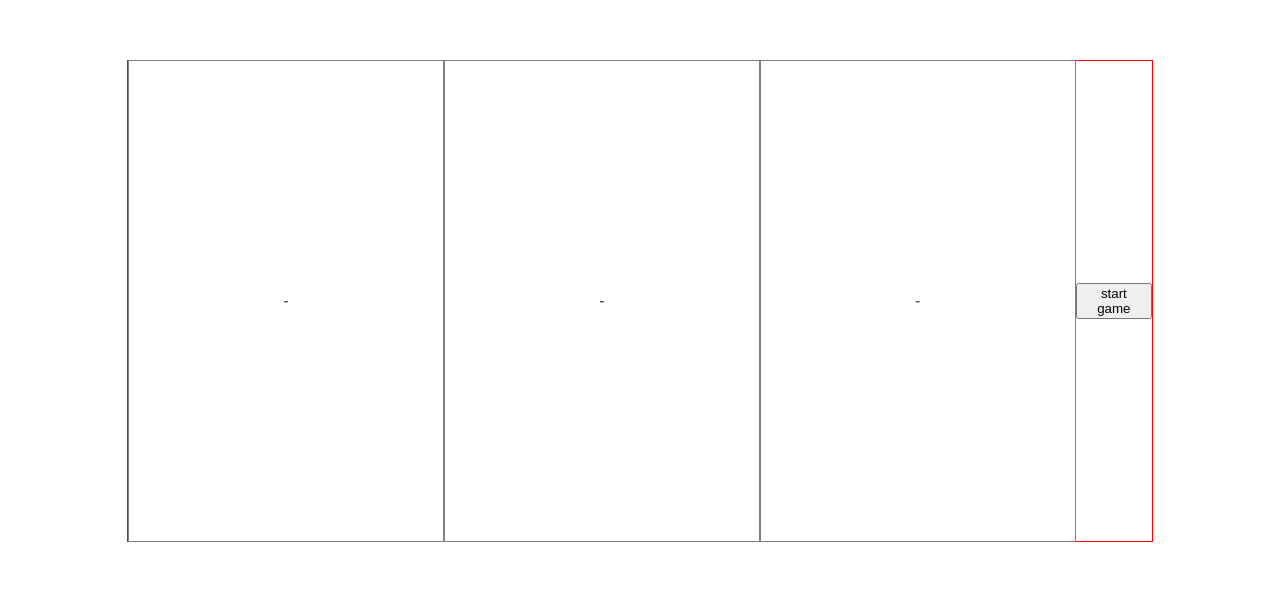
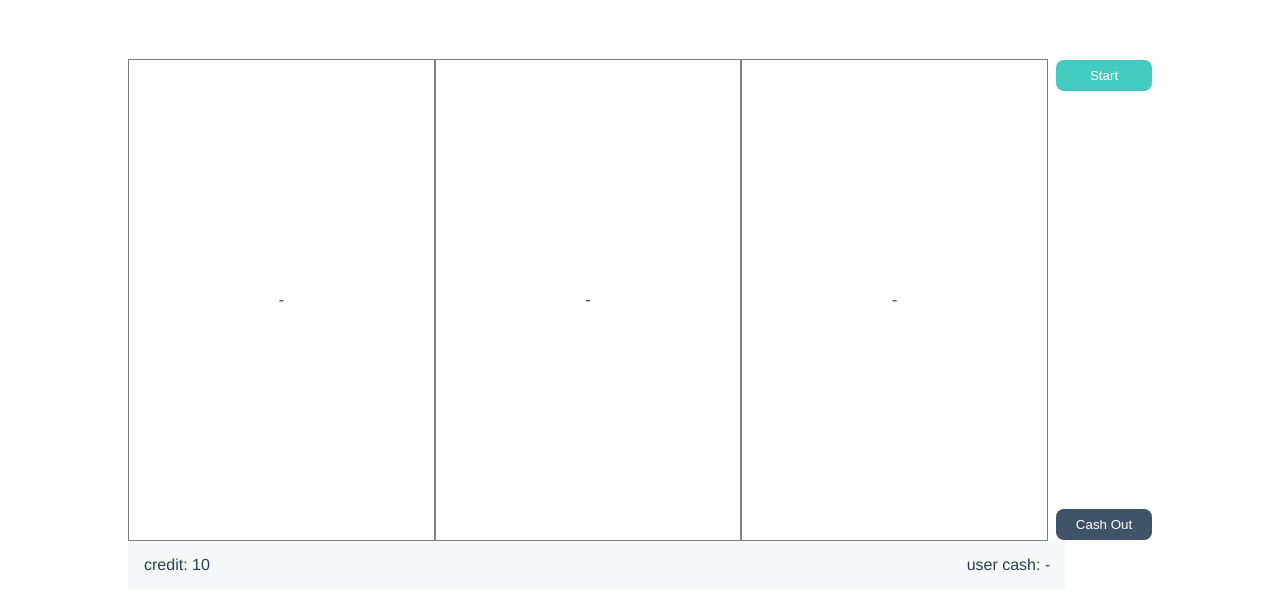
Before and after one commit to NaserAhadi/jackpot-game, a Vue app: page / in a window 1280 px wide. Shown: the top 610 px of the page. Built offline with nearby package versions, Linux system fonts and the light colour scheme.

Commit message:
implement logic of credit and cashout

```diff
--- a/src/components/GameTable.vue
+++ b/src/components/GameTable.vue
@@ -1,5 +1,6 @@
 <template>
-    <div class="container">
+    <div>
+        <main class="container">
             <span class="fruit-block">
                 <component
                     v-if="firstBlockIndex!==null"
@@ -24,32 +25,62 @@
                 />
                 <span v-else>-</span>
             </span>
-        <button @click="startGame()">start game</button>
+            <section class="button-wrapper">
+                <button
+                    @click="startGame()"
+                    class="start-button button"
+                >
+                    Start
+                </button>
+                <button
+                    @click="cashOut()"
+                    class="cash-out-button button"
+                >
+                    Cash Out
+                </button>
+            </section>
+
+        </main>
+        <section class="score-wrapper">
+            <div class="score">
+                <span>
+                    credit:  {{computeUserCredit}}
+                </span>
+                <span>
+                    user cash: {{userCash? `${userCash} $`: '-'}}
+                </span>
+            </div>
+        </section>
     </div>
 </template>
 
 <script>
+import CherrySvg from '../assets/svg/cherry.svg'
 import LemonSvg from '../assets/svg/lemon.svg'
-import CherrySvg from '../assets/svg/cherry.svg'
 import OrangeSvg from '../assets/svg/orange.svg'
 import WaterMelonSvg from '../assets/svg/watermelon.svg'
 
 export default {
     name: 'GameTable',
     computed:{
+        computeUserCredit(){
+            return this.credit
+        }
     },
     components:{
+        CherrySvg,
         LemonSvg,
-        CherrySvg,
         OrangeSvg,
         WaterMelonSvg
     },
     data(){
         return{
-            list: ['LemonSvg', 'CherrySvg', 'CherrySvg', 'WaterMelonSvg'],
+            list: ['CherrySvg','LemonSvg', 'OrangeSvg', 'WaterMelonSvg'],
             firstBlockIndex: null,
             secondBlockIndex: null,
             thirdBlockIndex: null,
+            credit: 10,
+            userCash: null
         }
     },
     methods:{
@@ -57,9 +88,35 @@ export default {
                 return Math.floor(Math.random() * (max - min + 1) + min)
             },
             startGame(){
+                this.allocateRandomNumbers()
+                this.checkUserIsWinner()
+            },
+            allocateRandomNumbers(){
                 this.firstBlockIndex = this.generateRandomNumber(0,3)
                 this.secondBlockIndex = this.generateRandomNumber(0,3)
                 this.thirdBlockIndex = this.generateRandomNumber(0,3)
+            },
+            checkUserIsWinner(){
+                if(this.firstBlockIndex===this.secondBlockIndex && this.firstBlockIndex===this.thirdBlockIndex && this.firstBlockIndex!==null){
+                    this.giveReward()
+                } else {
+                    this.credit --
+                }
+            },
+            giveReward(){
+                if(this.list[this.firstBlockIndex] === 'CherrySvg'){
+                    this.credit += 10
+                } else if(this.list[this.firstBlockIndex] === 'LemonSvg') {
+                    this.credit += 20
+                } else if(this.list[this.firstBlockIndex] === 'OrangeSvg') {
+                    this.credit += 30
+                } else {
+                    this.credit += 40
+                }
+            },
+            cashOut(){
+                this.userCash = this.credit
+                this.credit = 0
             }
     }
 }
@@ -67,7 +124,6 @@ export default {
 
 <style scoped>
 .container{
-    border: 1px solid red;
     height: 60vh;
     width: 80vw;
     margin: auto;
@@ -82,10 +138,52 @@ export default {
 
 .fruit-block{
     border: thin solid gray;
-    width: 32%;
+    width: 30%;
     height: 100%;
     display: flex;
     justify-content: center;
     align-items: center;
 }
+
+.button-wrapper{
+    display: flex;
+    flex-direction: column;
+    height: 100%;
+    justify-content: space-between;
+}
+
+.button{
+    color: #FFF;
+    border: none;
+    border-radius: 0.5rem;
+    padding: 0.5rem 1rem;
+    margin-left: 0.5rem;
+    cursor: pointer;
+    width: 6rem;
+}
+
+.start-button{
+    background: #43CBC0;
+}
+
+.cash-out-button{
+    background: #3F5469;
+}
+
+.start-button:hover{
+    filter: brightness(95%);
+}
+
+.score-wrapper{
+    width: 80vw;
+    margin: auto;
+}
+
+.score{
+    display:flex;
+    justify-content: space-between;
+    background: #F6F8FA;
+    width: 88.5%;
+    padding: 1rem;
+}
 </style>
```
Lines whose indentation alone changed are shown as unchanged.
